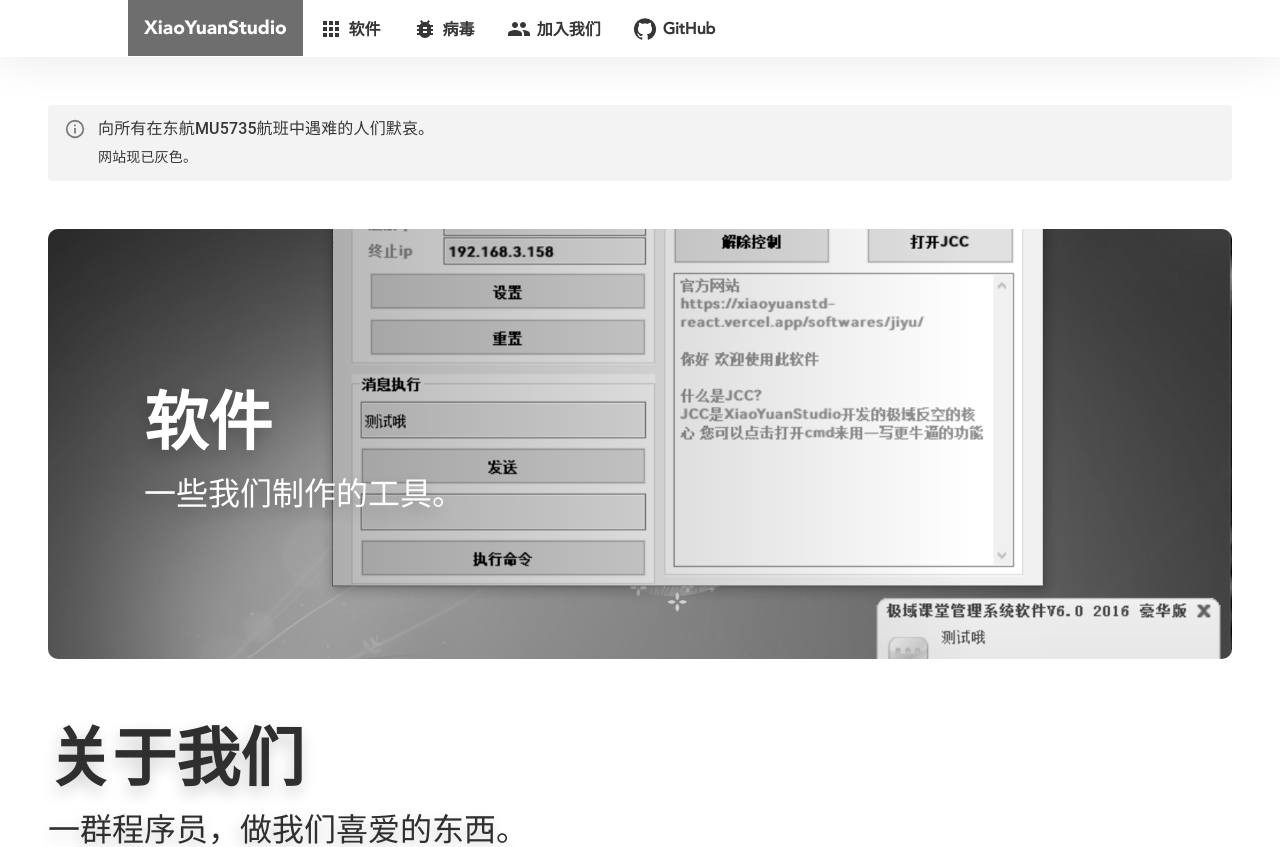
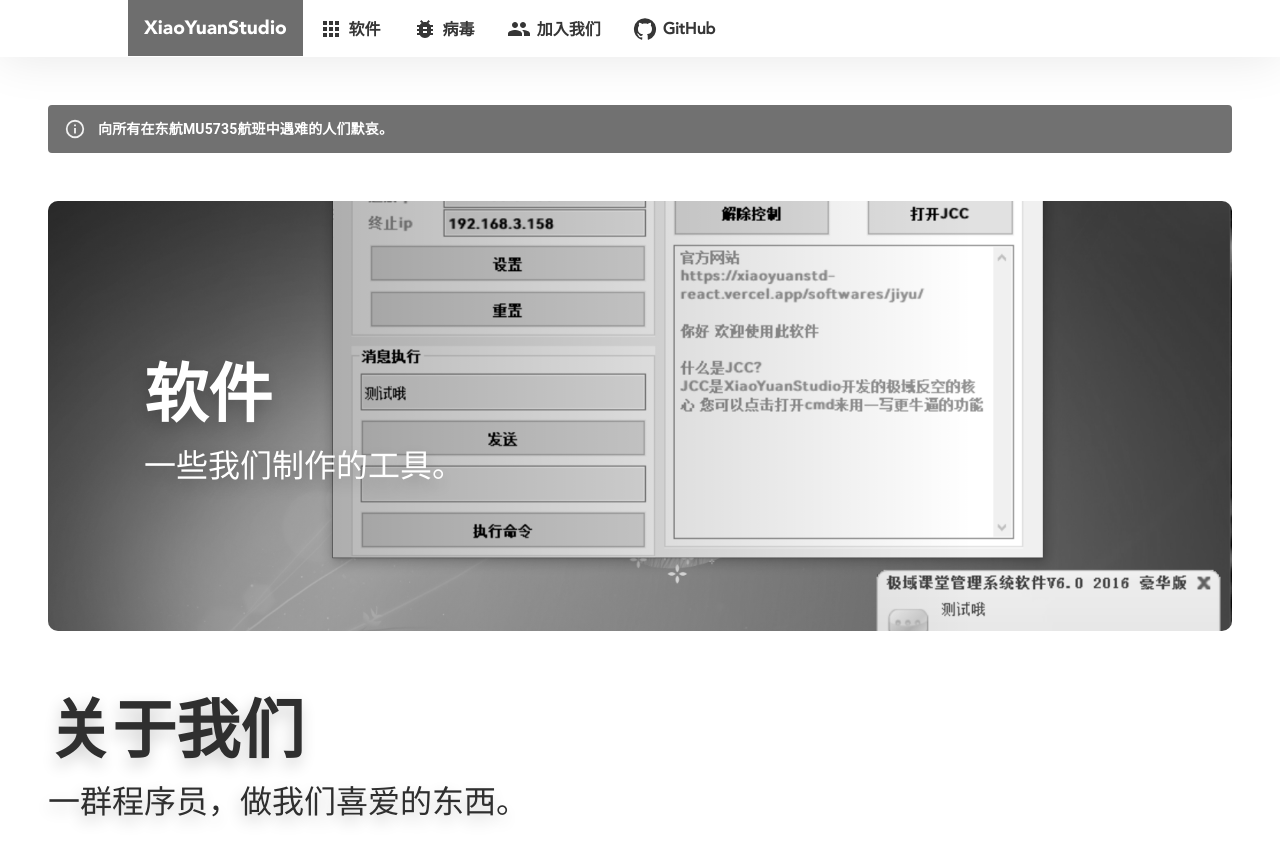
Before and after one commit to srcatt/xiaoyuanstd-react, a React (Create React App) app: page / in a window 1280 px wide. Shown: the top 847 px of the page. Built offline with nearby package versions, Linux system fonts and the light colour scheme.

Commit message:
Signed-off-by: rsodxd <thesourcecatt@outlook.com>

```diff
--- a/src/App.js
+++ b/src/App.js
@@ -11,7 +11,6 @@ import JiyuBC from './pages/Softwares/JiyuBC';
 import TaskMgrPlus from './pages/Softwares/TaskMgrPlus';
 import Malwares from './pages/Malwares';
 import Alert from '@mui/material/Alert';
-import AlertTitle from '@mui/material/AlertTitle';
 
 export default function App() {
 	console.log(
@@ -27,9 +26,8 @@ export default function App() {
 		<React.Fragment>
 			<Navbar />
 			<main>
-				<Alert severity="info">
-					<AlertTitle>向所有在东航MU5735航班中遇难的人们默哀。</AlertTitle>
-					网站现已灰色。
+				<Alert variant="filled" severity="info">
+					<strong>向所有在东航MU5735航班中遇难的人们默哀。</strong>
 				</Alert>
 				<Router>
 					<Routes>
```
